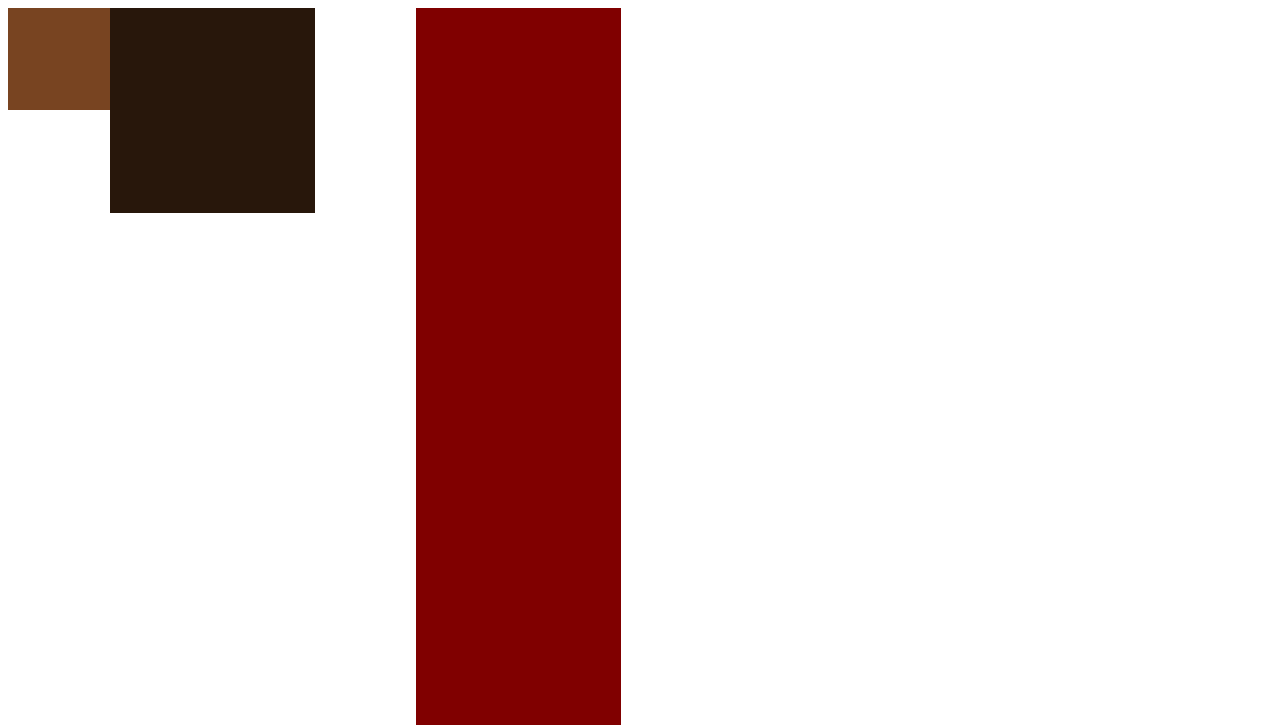
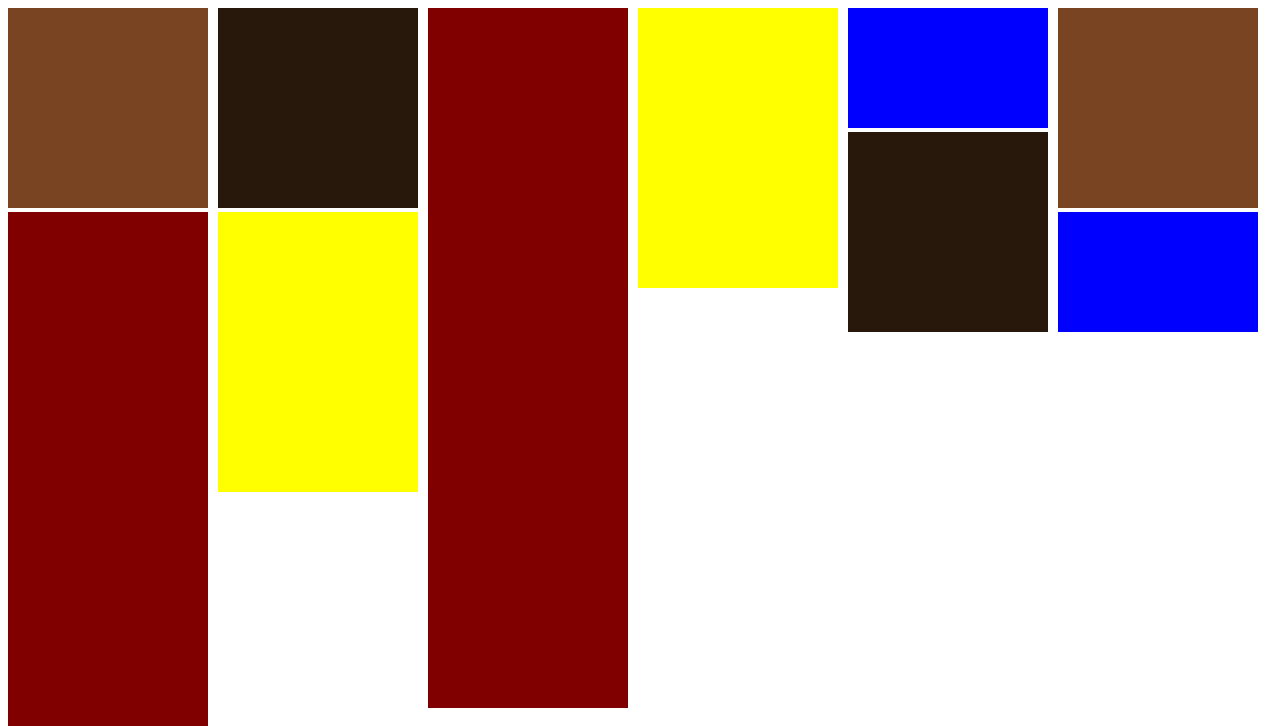
Before and after one commit to praveendias1180/masonry, a plain HTML site: page index.html in a window 1280 px wide. Shown: the top 726 px of the page. Drawn offline with nearby package versions, Linux system fonts and the light colour scheme.

Commit message:
The flud grid :+1:

```diff
--- a/app.js
+++ b/app.js
@@ -1,4 +1,7 @@
 window.onload = () => {
     const grid = document.querySelector('.grid');
-    const masonry = new Masonry(grid);
+    const masonry = new Masonry(grid, {
+        itemSelector: '.grid-item',
+        gutter: 10,
+    });
 }
--- a/index.html
+++ b/index.html
@@ -4,6 +4,7 @@
     <meta charset="UTF-8">
     <meta http-equiv="X-UA-Compatible" content="IE=edge">
     <meta name="viewport" content="width=device-width, initial-scale=1.0">
+    <link href="style.css" rel="stylesheet" />
     <title>Masonry - Range Quest</title>
 </head>
 <body>
--- /dev/null
+++ b/style.css
@@ -0,0 +1,7 @@
+.grid-item{
+    width: 200px;
+}
+
+.grid-item img{
+    width: 100%;
+}
```
